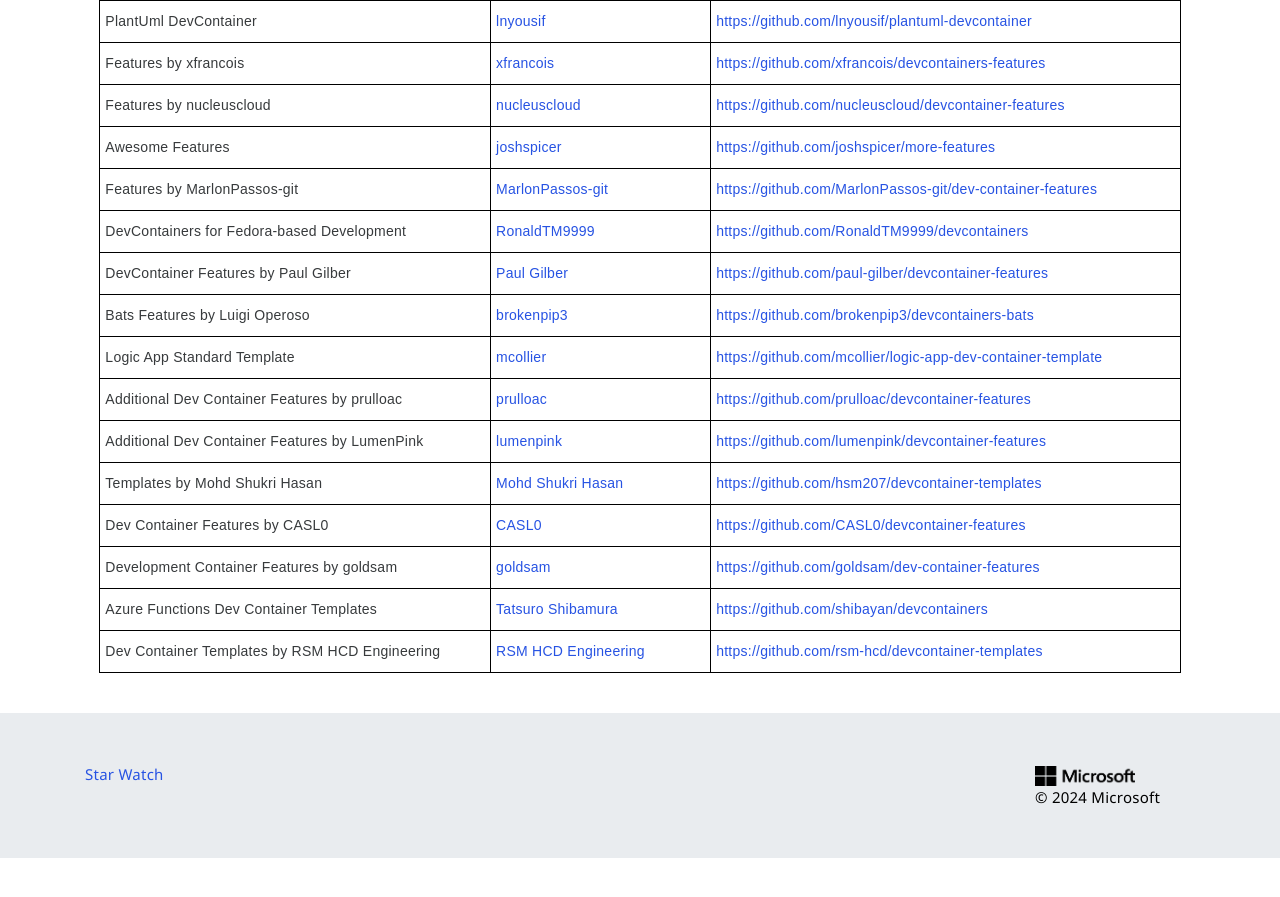
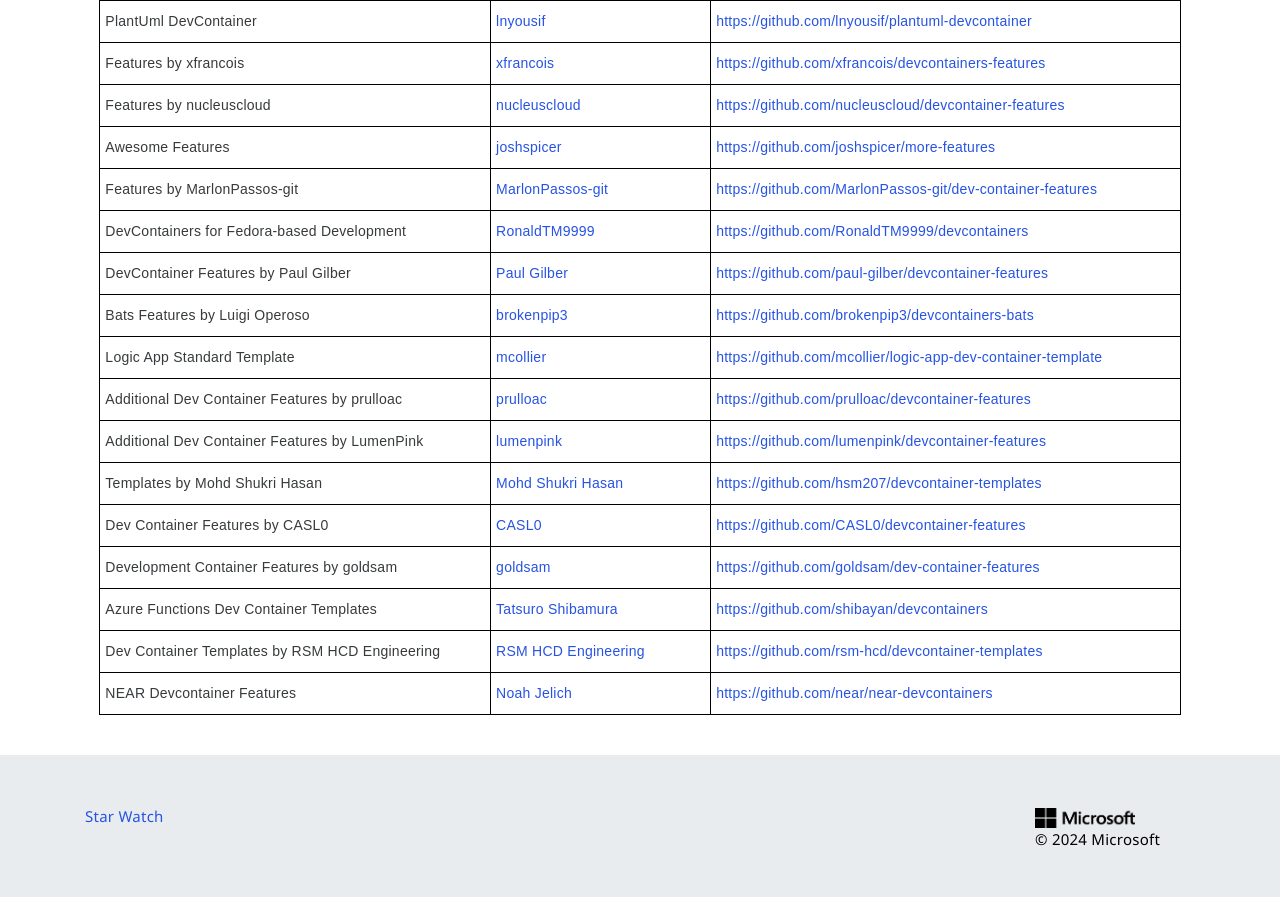
Before and after one commit to devcontainers/devcontainers.github.io, a Jekyll site: the page built from collections.html, in a window 1280 px wide and 900 px high, scrolled down 5290 px. Shown: the top 897 px of the window. Built offline with Jekyll 4.4.1, drawn with Linux system fonts in a browser that asks for light colours; nearby versions of some CDN libraries; comment, search, counter and statistics services are not loaded; before the commit the page ends 6148 px from its top, so only the background shows below that.

Commit message:
Update collection-index.yml with NEAR Features

```diff
--- a/_data/collection-index.yml
+++ b/_data/collection-index.yml
@@ -668,3 +668,8 @@
   contact: https://github.com/rsm-hcd
   repository: https://github.com/rsm-hcd/devcontainer-templates
   ociReference: ghcr.io/rsm-hcd/devcontainer-templates
+- name: NEAR Devcontainer Features
+  maintainer: Noah Jelich
+  contact: https://github.com/near/near-devcontainers/issues
+  repository: https://github.com/near/near-devcontainers
+  ociReference: ghcr.io/near/features
```
